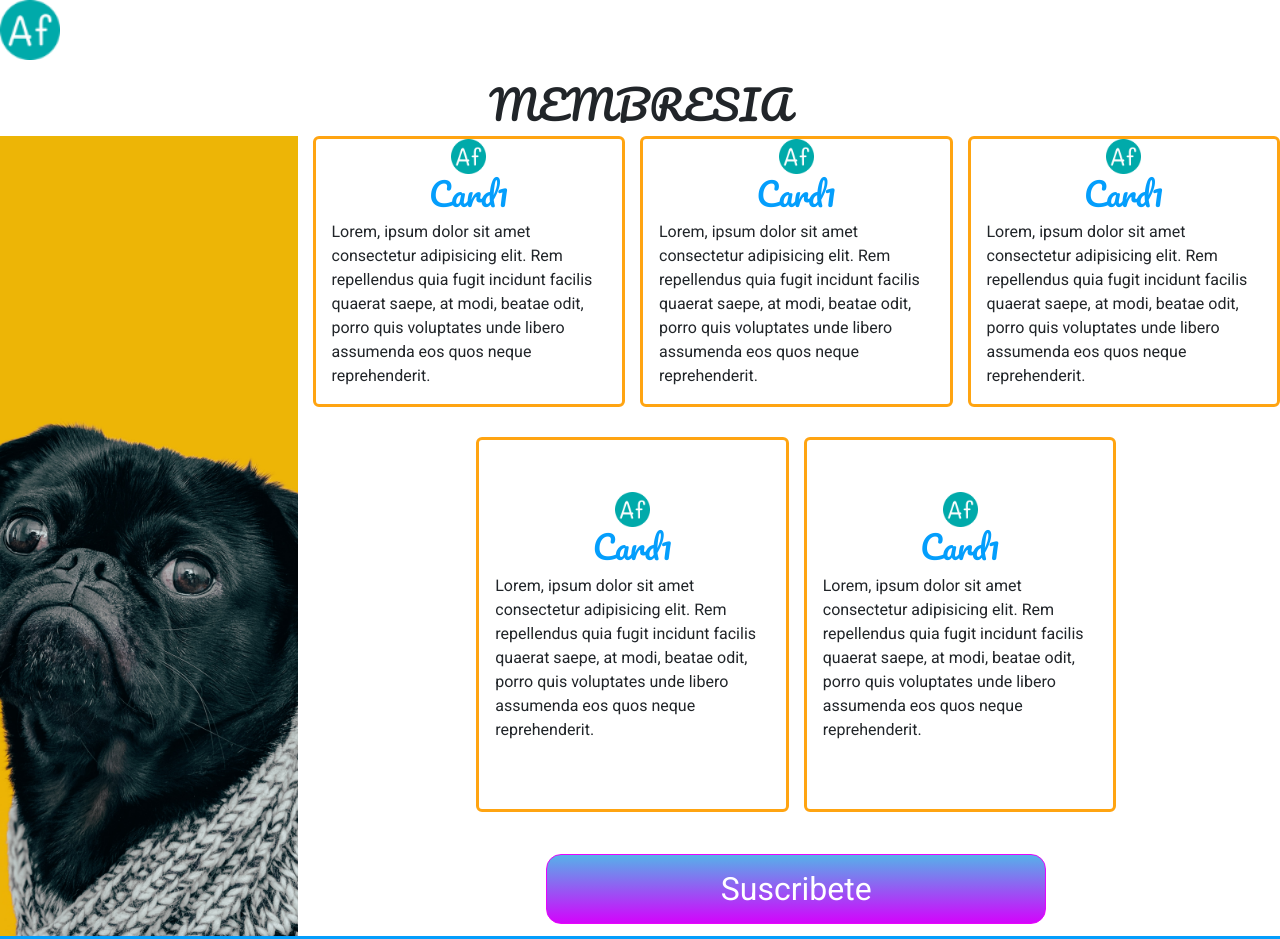
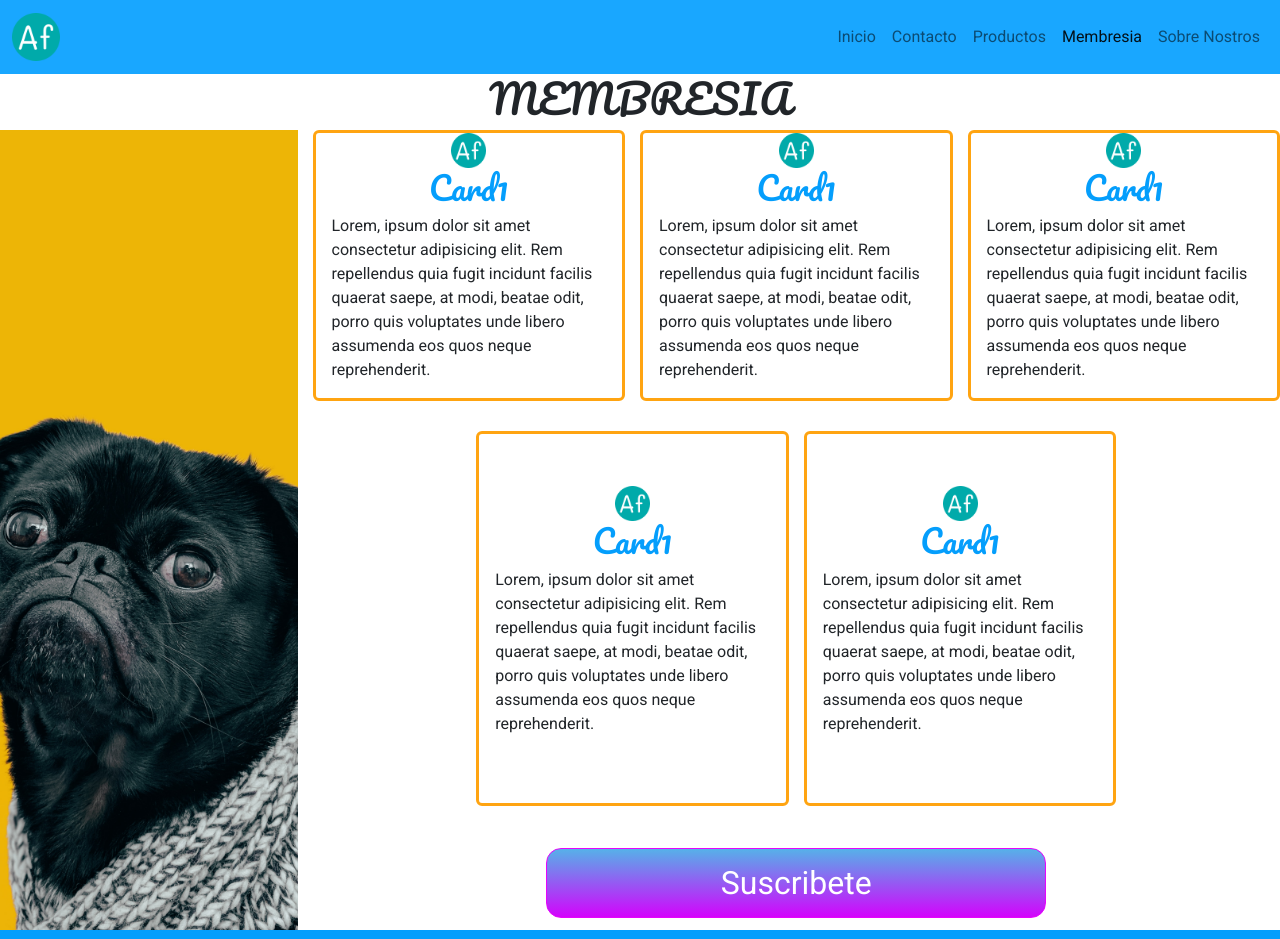
Before and after one commit to EimyCB/pizzeria-after, a plain HTML site: page pages/membresia.html in a window 1280 px wide. Shown: the top 939 px of the page. Drawn offline with nearby package versions, Linux system fonts and the light colour scheme.

Commit message:
creacion rama

```diff
--- a/pages/membresia.html
+++ b/pages/membresia.html
@@ -16,17 +16,36 @@
     <title>29295 - Membresia</title>
 </head>
 <body>
-    <header> <!-- ENCABEZADO -->
-        <nav class="header__nav">
-            <img class="header__logo" src="../resources/favicon.ico">
-            <ul class="header__lista">
-                <li class="header__item"><a href="../index.html">Inicio</a></li>
-                <li class="header__item"><a href="contacto.html">Contacto</a></li>
-                <li class="header__item"><a href="productos.html">Productos</a></li>
-                <li class="header__item"><a href="membresia.html">Membresia</a></li>
-                <li class="header__item"><a href="sobre-nosotros.html">Sobre Nosotros</a></li>
-            </ul>
-        </nav>
+    <header>
+        <nav class="navbar navbar-expand-lg header">
+            <div class="container-fluid">
+              <a class="navbar-brand" href="#">
+                <img src="../resources/favicon.ico" alt="">
+              </a>
+              <button class="navbar-toggler" type="button" data-bs-toggle="collapse" data-bs-target="#navbarSupportedContent" aria-controls="navbarSupportedContent" aria-expanded="false" aria-label="Toggle navigation">
+                <span class="navbar-toggler-icon"></span>
+              </button>
+              <div class="collapse navbar-collapse" id="navbarSupportedContent">
+                <ul class="navbar-nav mb-2 mb-lg-0 ms-auto ">
+                  <li class="nav-item">
+                    <a class="nav-link " aria-current="page" href="../index.html">Inicio</a>
+                  </li>
+                  <li class="nav-item">
+                    <a class="nav-link" href="#">Contacto</a>
+                  </li>
+                  <li class="nav-item">
+                    <a class="nav-link" href="productos.html">Productos</a>
+                  </li>
+                  <li class="nav-item">
+                    <a class="nav-link active" href="membresia.html">Membresia</a>
+                  </li>
+                  <li class="nav-item">
+                    <a class="nav-link" href="sobre-nosotros.html">Sobre Nostros</a>
+                  </li>
+                </ul>
+              </div>
+            </div>
+          </nav>
     </header>
     <main>
         <h1>MEMBRESIA</h1>
```
Also changed, not shown: pages/contacto.html (+2 -3 lines), pasos.png (deleted).
